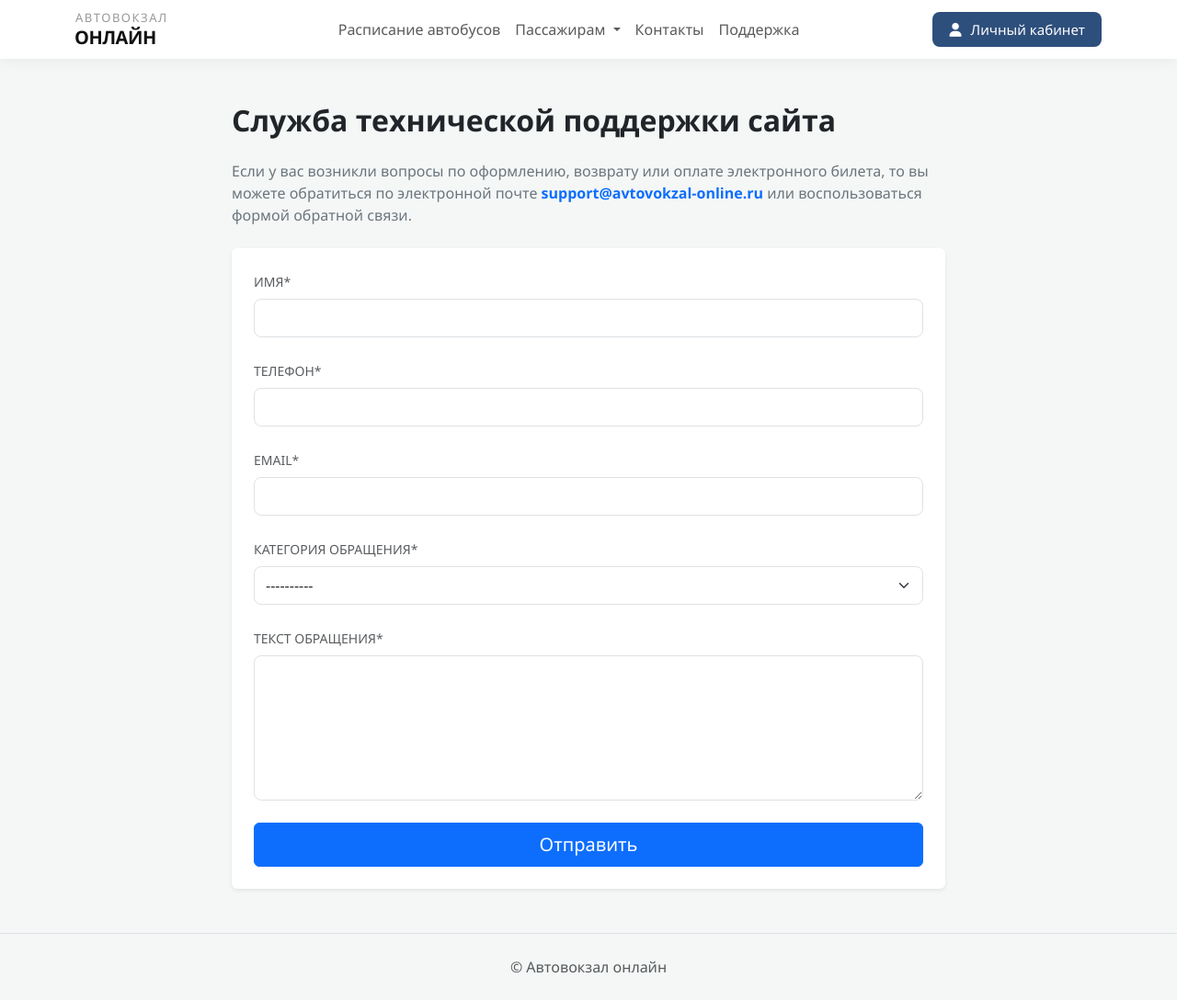
After one commit to den-zl/Avtovokzal_curse_project_db, a Django app: page /support/ in a window 1280 px wide. The commit adds this page. Shown: the whole page at 92% size. Run offline with Django 4.2, Linux system fonts and the light colour scheme.

Commit message:
Created refund request flow and technical support contact form

```diff
--- a/station/templates/station/base.html
+++ b/station/templates/station/base.html
@@ -149,7 +149,7 @@
                     <a class="nav-link" href="#">Контакты</a>
                 </li>
                 <li class="nav-item">
-                    <a class="nav-link" href="#">Поддержка</a>
+                    <a class="nav-link" href="{% url 'support' %}">Поддержка</a>
                 </li>
             </ul>
 
--- /dev/null
+++ b/station/templates/station/support.html
@@ -0,0 +1,45 @@
+{% extends 'station/base.html' %}
+{% block content %}
+<div class="container mt-5 mb-5" style="max-width: 800px;">
+    <h2 class="fw-bold mb-4">Служба технической поддержки сайта</h2>
+    <p class="text-secondary mb-4">
+        Если у вас возникли вопросы по оформлению, возврату или оплате электронного билета, то вы можете обратиться по электронной почте
+        <a href="mailto:support@avtovokzal-online.ru" class="text-primary text-decoration-none fw-bold">support@avtovokzal-online.ru</a>
+        или воспользоваться формой обратной связи.
+    </p>
+
+    <div class="card border-0 shadow-sm p-4">
+        <form action="#" method="POST">
+            {% csrf_token %}
+            <div class="mb-4">
+                <label class="form-label small text-muted text-uppercase">Имя*</label>
+                <input type="text" class="form-control rounded-3 py-2" required>
+            </div>
+            <div class="mb-4">
+                <label class="form-label small text-muted text-uppercase">Телефон*</label>
+                <input type="tel" class="form-control rounded-3 py-2" required>
+            </div>
+            <div class="mb-4">
+                <label class="form-label small text-muted text-uppercase">Email*</label>
+                <input type="email" class="form-control rounded-3 py-2" required>
+            </div>
+            <div class="mb-4">
+                <label class="form-label small text-muted text-uppercase">Категория обращения*</label>
+                <select class="form-select rounded-3 py-2" required>
+                    <option value="" selected>----------</option>
+                    <option>Ошибка при оплате</option>
+                    <option>Возврат билета</option>
+                    <option>Вопрос по расписанию</option>
+                    <option>Другое</option>
+                </select>
+            </div>
+            <div class="mb-4">
+                <label class="form-label small text-muted text-uppercase">Текст обращения*</label>
+                <textarea class="form-control rounded-3" rows="6" required></textarea>
+            </div>
+
+            <button type="submit" class="btn btn-primary w-100 py-2 fs-5">Отправить</button>
+        </form>
+    </div>
+</div>
+{% endblock %}
--- a/station/urls.py
+++ b/station/urls.py
@@ -12,4 +12,6 @@ urlpatterns = [
     path('benefits/', views.benefits, name='benefits'),
     path('maps/', views.maps, name='maps'),
     path('refund/', views.refund, name='refund'),
+    path('support/', views.support, name='support'),
+    path('refund/', views.refund, name='refund'),
 ]
--- a/station/views.py
+++ b/station/views.py
@@ -73,5 +73,8 @@ def benefits(request):
 def maps(request):
     return render(request, 'station/maps.html')
 
+def support(request):
+    return render(request, 'station/support.html')
+
 def refund(request):
-    return render(request, 'station/info.html', {'title': 'Возврат билета'})
+    return render(request, 'station/refund_page.html')
```
Also changed, not shown: station/templates/station/refund_page.html (added, +29 -0 lines).
